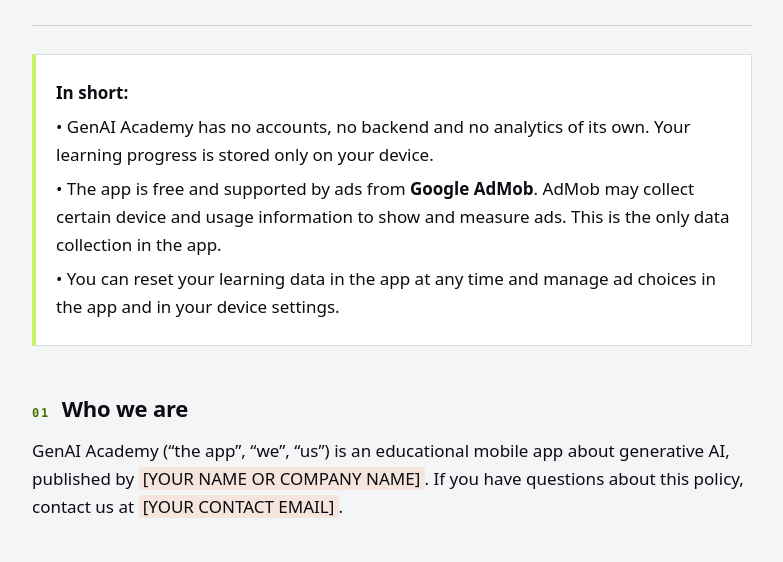
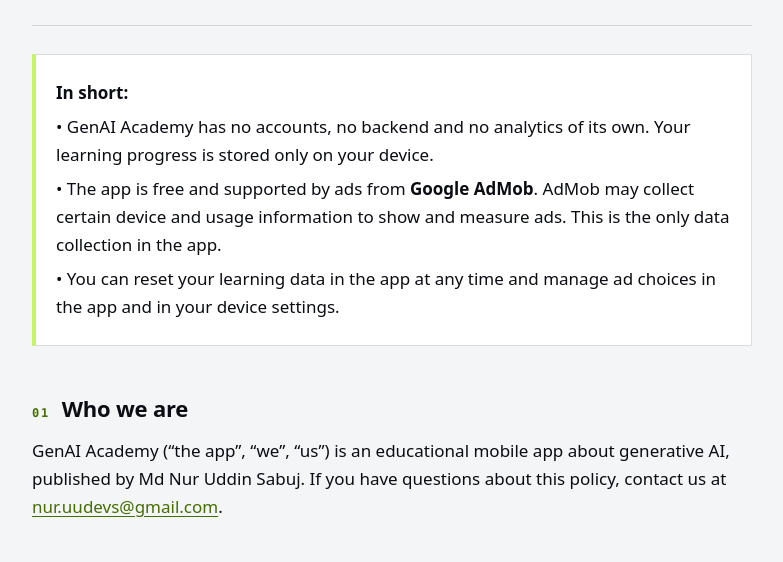
Before and after one commit to nsabuj/nsabuj.github.io, a plain HTML site: page genaiacademy/privacy.html in a window 1280 px wide. Shown: the part 201-763 px from the top of the page, without its empty margins (248-1031 px from the left). Drawn offline with Linux system fonts and the light colour scheme.

Commit message:
Update privacy policy with contact information

```diff
--- a/genaiacademy/privacy.html
+++ b/genaiacademy/privacy.html
@@ -1,4 +1,3 @@
-
 <!doctype html>
 <html lang="en">
 <head>
@@ -34,7 +33,6 @@
   table{width:100%;border-collapse:collapse;margin:14px 0;font-size:15px;background:var(--paper)}
   th,td{border:1px solid var(--line);padding:10px 12px;text-align:left;vertical-align:top}
   th{font-weight:700}
-  .todo{background:rgba(255,155,97,.18);padding:0 .25em;border-radius:2px}
   footer{margin-top:56px;border-top:1px solid var(--line);padding-top:18px;color:var(--muted);font-size:14px}
 </style>
 </head>
@@ -55,7 +53,7 @@
 </div>
 
 <h2><span class="mono n">01</span>Who we are</h2>
-<p>GenAI Academy (“the app”, “we”, “us”) is an educational mobile app about generative AI, published by <span class="todo">[YOUR NAME OR COMPANY NAME]</span>. If you have questions about this policy, contact us at <span class="todo">[YOUR CONTACT EMAIL]</span>.</p>
+<p>GenAI Academy (“the app”, “we”, “us”) is an educational mobile app about generative AI, published by Md Nur Uddin Sabuj. If you have questions about this policy, contact us at <a href="mailto:nur.uudevs@gmail.com">nur.uudevs@gmail.com</a>.</p>
 
 <h2><span class="mono n">02</span>Information stored on your device</h2>
 <p>To work, the app stores the following in a private database on your device. It is not sent to us or to any server we operate:</p>
@@ -109,7 +107,7 @@
 <p>If we change how the app handles information (for example, by adding new features or services), we will update this page and the effective date above. Material changes will be reflected in the app’s store listing and, where required, we will ask for your consent again.</p>
 
 <h2><span class="mono n">12</span>Contact</h2>
-<p><span class="todo">[YOUR NAME OR COMPANY NAME]</span> · <span class="todo">[YOUR CONTACT EMAIL]</span></p>
+<p>Md Nur Uddin Sabuj · <a href="mailto:nur.uudevs@gmail.com">nur.uudevs@gmail.com</a></p>
 
 <footer>
   <p class="mono">GenAI Academy · The AI Knowledge Lab</p>
```
